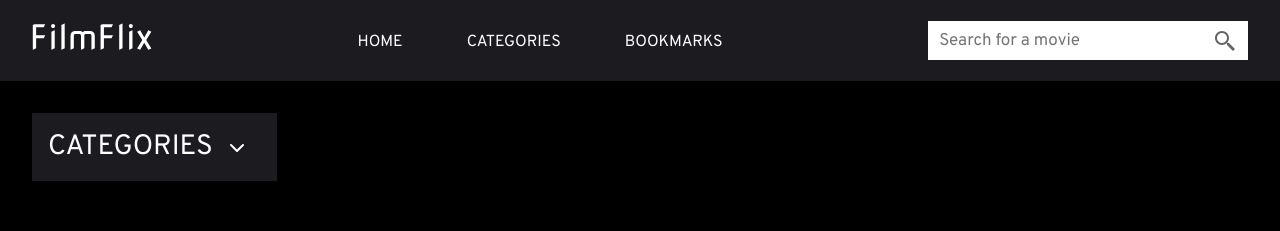
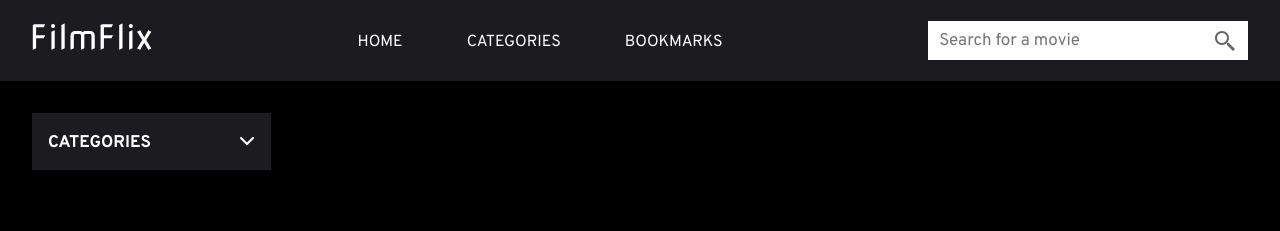
Before and after one commit to Filmflix-FED22G/filmflix, a React (Vite) app: page /categories in a window 1280 px wide. Shown: the top 231 px of the page. Built offline with nearby package versions, Linux system fonts and the light colour scheme.

Commit message:
style: various, small styling changes to category dropdown

```diff
--- a/src/components/CategoryDropdown.tsx
+++ b/src/components/CategoryDropdown.tsx
@@ -1,6 +1,6 @@
+import { useEffect, useRef, useState } from 'react';
+import { useNavigate } from 'react-router-dom';
 import styled from 'styled-components';
-import { useState, useRef, useEffect } from 'react';
-import { useNavigate } from 'react-router-dom';
 import movies from '../../data/movies.json';
 import chevrondown from '/icons/chevrondown.svg';
 import chevronup from '/icons/chevronup.svg';
@@ -54,7 +54,7 @@ function CategoryDropdown() {
       <DropdownContainer ref={dropdownRef}>
         <DropdownButton onClick={() => setIsOpen(!isOpen)}>
           <FlexContainer>
-            <h4>Categories</h4>
+            <Title>Categories</Title>
             <StyledSVG
               src={isOpen ? chevronup : chevrondown}
               alt={isOpen ? 'arrow up' : 'arrow down'}
@@ -108,7 +108,7 @@ const DropdownButton = styled.button`
   text-transform: uppercase;
   border: none;
   cursor: pointer;
-  padding: 1rem 2rem 1rem 1rem;
+  padding: 1rem 1rem 1rem 1rem;
   background-color: var(--color-header-footer-background);
   color: white;
 
@@ -147,7 +147,7 @@ const StyledSVG = styled.img`
   width: 1rem;
   height: 1rem;
   color: white;
-  margin-left: 1rem;
+  margin: 0 0 0.2rem 5.5rem;
 `;
 
 const FlexContainer = styled.div`
@@ -155,3 +155,7 @@ const FlexContainer = styled.div`
   flex-direction: row;
   align-items: center;
 `;
+
+const Title = styled.h5`
+  margin: 0.2rem 0 0 0;
+`;
```
